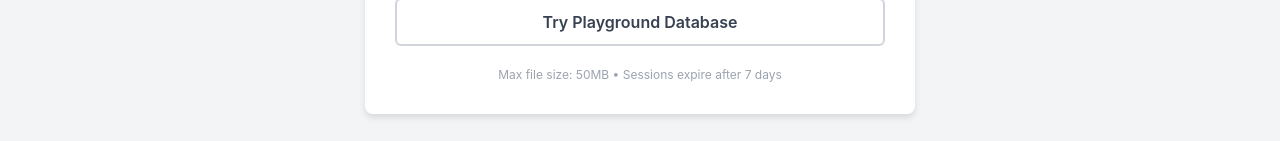
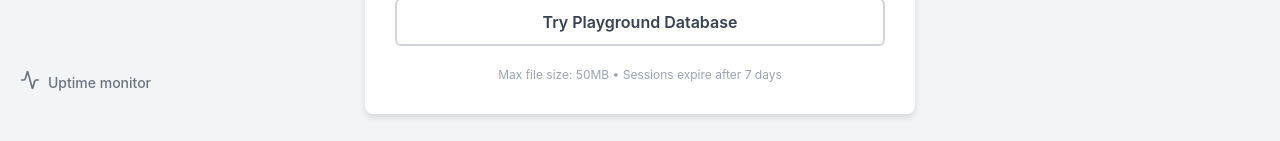
Before and after one commit to accoumar12/dashboard, a React (Vite) app in the folder frontend/: page / in a window 1280 px wide. Shown: the part 685-826 px from the top of the page. Built offline with nearby package versions, Linux system fonts and the light colour scheme.

Commit message:
link to uptime monitor (#9)

```diff
--- a/frontend/package.json
+++ b/frontend/package.json
@@ -15,6 +15,7 @@
     "axios": "^1.13.2",
     "lodash.debounce": "^4.0.8",
     "lucide-react": "^0.562.0",
+    "motion": "^12.23.26",
     "react": "^19.2.0",
     "react-dom": "^19.2.0",
     "react-grid-layout": "^2.1.1",
--- /dev/null
+++ b/frontend/src/components/ActivityIcon.tsx
@@ -0,0 +1,107 @@
+'use client';
+
+import type { Variants } from 'motion/react';
+import type { HTMLAttributes } from 'react';
+import { forwardRef, useCallback, useImperativeHandle, useRef } from 'react';
+import { motion, useAnimation } from 'motion/react';
+
+export interface ActivityIconHandle {
+  startAnimation: () => void;
+  stopAnimation: () => void;
+}
+
+interface ActivityIconProps extends HTMLAttributes<HTMLDivElement> {
+  size?: number;
+}
+
+const VARIANTS: Variants = {
+  normal: {
+    opacity: 1,
+    pathLength: 1,
+    pathOffset: 0,
+    transition: {
+      duration: 0.4,
+      opacity: { duration: 0.1 },
+    },
+  },
+  animate: {
+    opacity: [0, 1],
+    pathLength: [0, 1],
+    pathOffset: [1, 0],
+    transition: {
+      duration: 0.6,
+      ease: 'linear',
+      opacity: { duration: 0.1 },
+    },
+  },
+};
+
+const ActivityIcon = forwardRef<ActivityIconHandle, ActivityIconProps>(
+  ({ onMouseEnter, onMouseLeave, className, size = 28, ...props }, ref) => {
+    const controls = useAnimation();
+    const isControlledRef = useRef(false);
+
+    useImperativeHandle(ref, () => {
+      isControlledRef.current = true;
+
+      return {
+        startAnimation: () => controls.start('animate'),
+        stopAnimation: () => controls.start('normal'),
+      };
+    });
+
+    const handleMouseEnter = useCallback(
+      (e: React.MouseEvent<HTMLDivElement>) => {
+        if (!isControlledRef.current) {
+          controls.start('animate');
+        } else {
+          onMouseEnter?.(e);
+        }
+      },
+      [controls, onMouseEnter]
+    );
+
+    const handleMouseLeave = useCallback(
+      (e: React.MouseEvent<HTMLDivElement>) => {
+        if (!isControlledRef.current) {
+          controls.start('normal');
+        } else {
+          onMouseLeave?.(e);
+        }
+      },
+      [controls, onMouseLeave]
+    );
+
+    return (
+      <div
+        className={className}
+        onMouseEnter={handleMouseEnter}
+        onMouseLeave={handleMouseLeave}
+        {...props}
+      >
+        <svg
+          xmlns="http://www.w3.org/2000/svg"
+          width={size}
+          height={size}
+          viewBox="0 0 24 24"
+          fill="none"
+          stroke="currentColor"
+          strokeWidth="2"
+          strokeLinecap="round"
+          strokeLinejoin="round"
+        >
+          <motion.path
+            variants={VARIANTS}
+            animate={controls}
+            initial="normal"
+            d="M22 12h-2.48a2 2 0 0 0-1.93 1.46l-2.35 8.36a.25.25 0 0 1-.48 0L9.24 2.18a.25.25 0 0 0-.48 0l-2.35 8.36A2 2 0 0 1 4.49 12H2"
+          />
+        </svg>
+      </div>
+    );
+  }
+);
+
+ActivityIcon.displayName = 'ActivityIcon';
+
+export { ActivityIcon };
--- a/frontend/src/components/HomePage.tsx
+++ b/frontend/src/components/HomePage.tsx
@@ -2,10 +2,11 @@
  * Home page component for database upload or playground access.
  */
 
-import { useState } from 'react';
+import { useState, useRef } from 'react';
 import { useNavigate } from 'react-router-dom';
 import { uploadDatabase } from '../lib/api';
 import type { UploadResponse } from '../lib/api';
+import { ActivityIcon, type ActivityIconHandle } from './ActivityIcon';
 
 export function HomePage() {
   const navigate = useNavigate();
@@ -14,6 +15,7 @@ export function HomePage() {
   const [progress, setProgress] = useState(0);
   const [error, setError] = useState<string | null>(null);
   const [isDragging, setIsDragging] = useState(false);
+  const activityIconRef = useRef<ActivityIconHandle>(null);
 
   const handleFileChange = (event: React.ChangeEvent<HTMLInputElement>) => {
     const selectedFile = event.target.files?.[0];
@@ -85,7 +87,7 @@ export function HomePage() {
   };
 
   return (
-    <div style={{ minHeight: '100vh', display: 'flex', alignItems: 'center', justifyContent: 'center', backgroundColor: '#f3f4f6', padding: '30px 20px' }}>
+    <div style={{ minHeight: '100vh', display: 'flex', alignItems: 'center', justifyContent: 'center', backgroundColor: '#f3f4f6', padding: '30px 20px', position: 'relative' }}>
       <div style={{ maxWidth: '1200px', width: '100%' }}>
         {/* Hero Section */}
         <div style={{ textAlign: 'center', marginBottom: '35px' }}>
@@ -276,6 +278,36 @@ export function HomePage() {
           </div>
         </div>
       </div>
+
+      {/* Uptime Monitor Link */}
+      <a
+        href="https://uptime-monitor.accoumar.fr/endpoints/personal_sql-dashboard"
+        target="_blank"
+        rel="noopener noreferrer"
+        style={{
+          position: 'fixed',
+          bottom: '20px',
+          left: '20px',
+          display: 'flex',
+          alignItems: 'center',
+          gap: '8px',
+          color: '#6b7280',
+          textDecoration: 'none',
+          fontSize: '14px',
+          transition: 'color 0.2s',
+        }}
+        onMouseEnter={(e) => {
+          e.currentTarget.style.color = '#000000';
+          activityIconRef.current?.startAnimation();
+        }}
+        onMouseLeave={(e) => {
+          e.currentTarget.style.color = '#6b7280';
+          activityIconRef.current?.stopAnimation();
+        }}
+      >
+        <ActivityIcon ref={activityIconRef} size={20} />
+        <span>Uptime monitor</span>
+      </a>
     </div>
   );
 }
```
Also changed, not shown: 1 other file (tests, documents, lock files or other folders).
